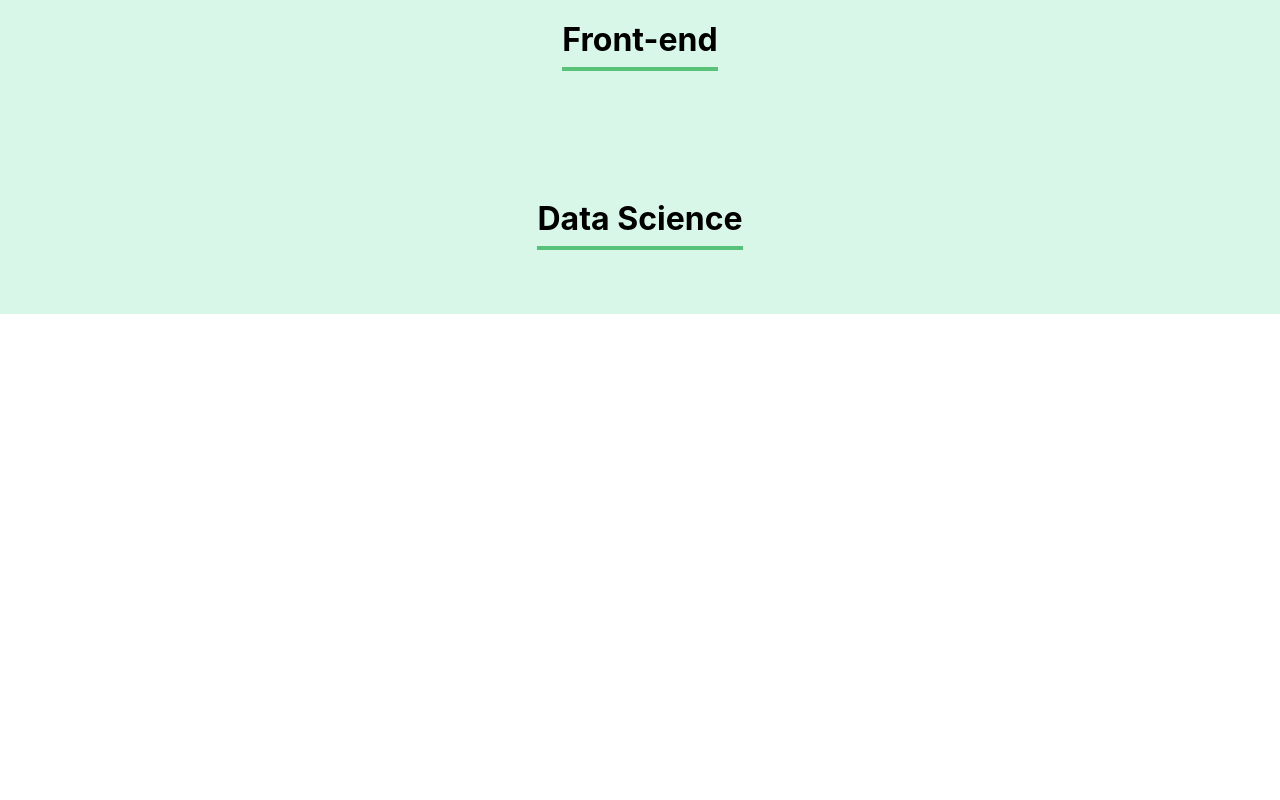
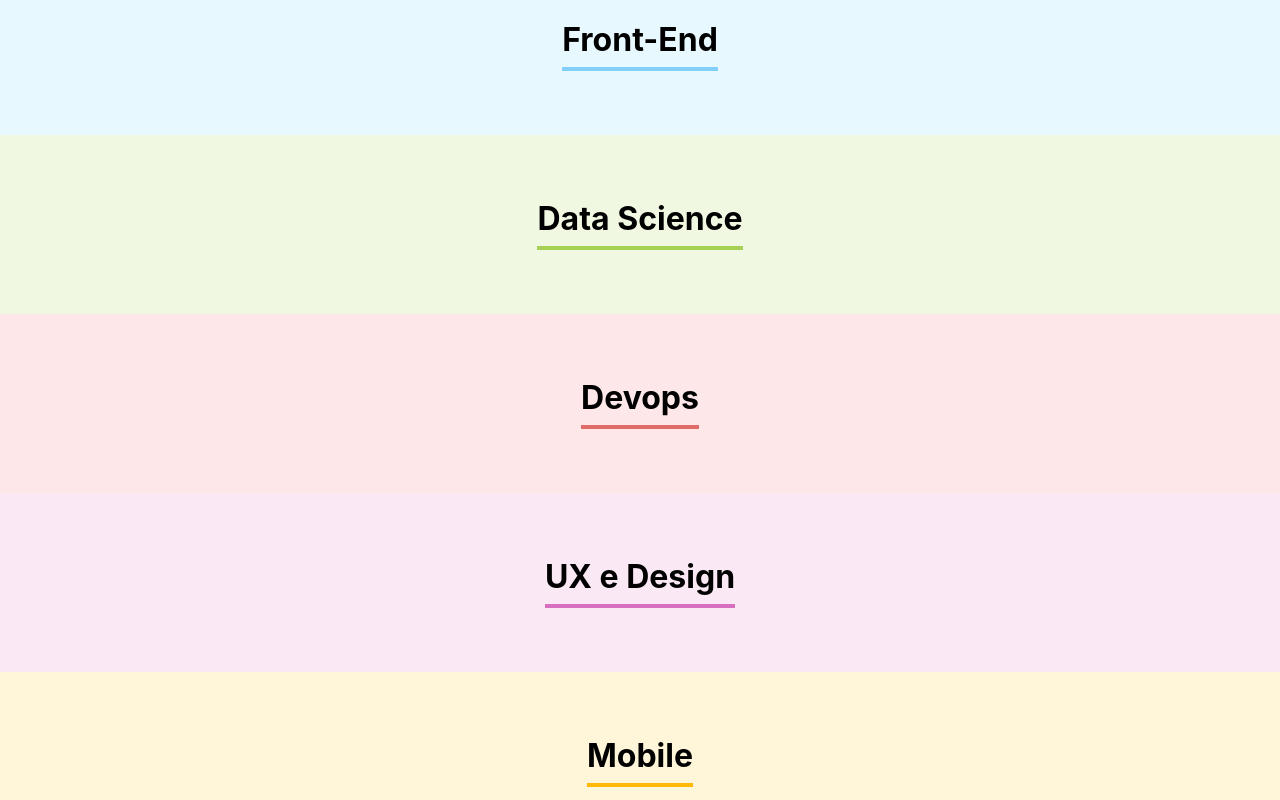
Before and after one commit to oAoj1/organograma, a React (Create React App) app: page / in a window 1280 px wide. Shown: the part 1700-2500 px from the top of the page. Before the commit the page ends 2014 px from the top, so only its background shows below. Built offline with nearby package versions, Linux system fonts and the light colour scheme; the HTML template or start-up script is replaced by a standard one.

Commit message:
estilizando CSS

```diff
--- a/src/App.js
+++ b/src/App.js
@@ -4,6 +4,44 @@ import Formulario from './componentes/Formulario';
 import Time from './componentes/Time';
 
 function App() {
+
+  const times = [
+    {
+      nome:'Programação',
+      cor1:'#57C278',
+      cor2:'#D9F7E9',
+    },
+    {
+      nome:'Front-End',
+      cor1:'#82CFFA',
+      cor2:'#E8F8FF',
+    },
+    {
+      nome:'Data Science',
+      cor1:'#A6D157',
+      cor2:'#F0F8E2',
+    },
+    {
+      nome:'Devops',
+      cor1:'#E06B69',
+      cor2:'#FDE7E8',
+    },
+    {
+      nome:'UX e Design',
+      cor1:'#D86EBF',
+      cor2:'#FAE9F5',
+    },
+    {
+      nome:'Mobile',
+      cor1:'#FEBA05',
+      cor2:'#FFF5D9',
+    },
+    {
+      nome:'Inovação e Gestão',
+      cor1:'#FF8A29',
+      cor2:'#FFEEDF',
+    },
+  ]
 
   const [colaboradores,setColaboradores] = useState([])
 
@@ -15,11 +53,24 @@ function App() {
   return (
     <div className="App">
       <Banner/>
-      <Formulario ColaboradorCadastrado={colaborador => ColaboradorAdicionado(colaborador)}/>
+      <Formulario
+        ColaboradorCadastrado={
+          colaborador => ColaboradorAdicionado(colaborador)
+        }
+      />
 
-      <Time nome="Programação"/>
-      <Time nome="Front-end"/>
-      <Time nome="Data Science"/>
+      {
+        times.map(
+          time => (
+            <Time key={time.nome}
+              nome={time.nome}
+              primaria={time.cor1}
+              secundaria={time.cor2}
+            />
+          )
+
+        )
+      }
 
     </div>
   );
--- a/src/componentes/Formulario/index.js
+++ b/src/componentes/Formulario/index.js
@@ -12,7 +12,7 @@ const Formulario = (props) => {
       'Devops',
       'UX e Design',
       'Mobile',
-      'Inovação e Gestão'
+      'Inovação e Gestão',
     ]
 
     const [nome,setNome] = useState('')
--- a/src/componentes/Time/Time.css
+++ b/src/componentes/Time/Time.css
@@ -1,12 +1,11 @@
 .time-content{
     text-align: center;
     padding: 32px;
-    background-color: #D9F7E9;
 }
 
 .time-content h3{
     font-size: 32px;
-    border-bottom:4px solid #57C278;
+    border-bottom:4px solid;
     display: inline-block;
     padding-bottom: 8px;
 }
--- a/src/componentes/Time/index.js
+++ b/src/componentes/Time/index.js
@@ -2,12 +2,16 @@ import './Time.css'
 
 const Time = (props) =>{
     return(
-        <section className='time-content'>
-            <h3>
+        <section style={
+            {backgroundColor:props.secundaria}
+        }
+        className='time-content'>
+
+            <h3 style={
+                {borderColor:props.primaria}
+            }>
                 {props.nome}
             </h3>
-
-
         </section>
     )
 }
```
